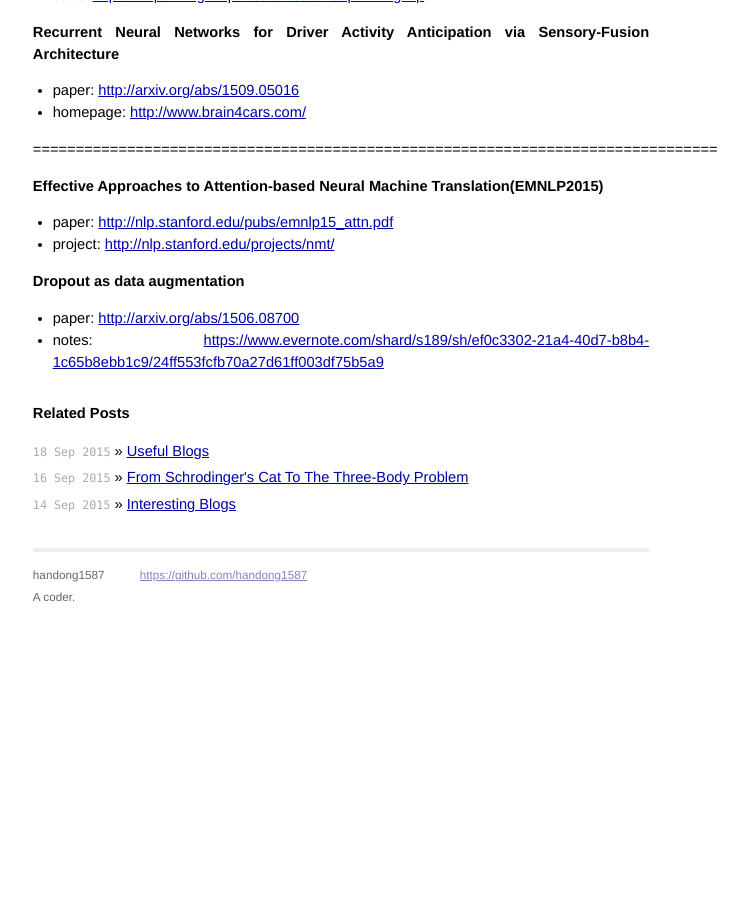
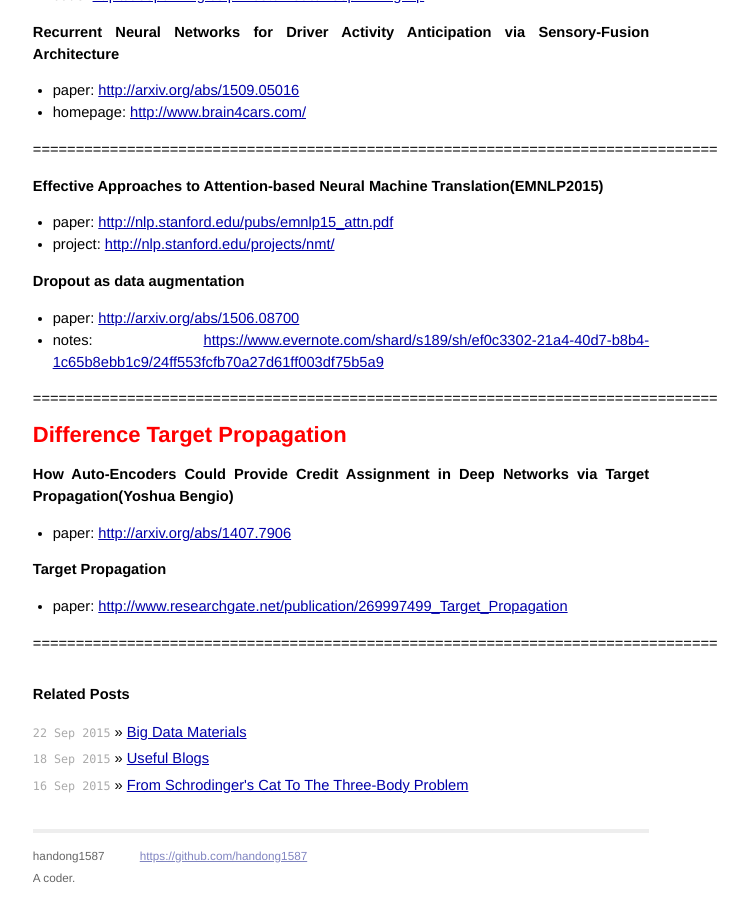
Before and after one commit to handong1587/handong1587.github.io, a Jekyll site: the page built from _posts/deep_learning/2015-08-27-deep-learning-materials.md, in a window 1280 px wide and 900 px high, scrolled down 3229 px. Shown: the whole window, without its empty margins (299-1047 px from the left). Built offline with Jekyll 4.4.1, drawn with Linux system fonts in a browser that asks for light colours; Markdown is read by kramdown in place of the engine named in the settings; comment, search, counter and statistics services are not loaded; before the commit the page ends 3849 px from its top, so only the background shows below that.

Commit message:
update md

```diff
--- a/_posts/deep_learning/2015-08-27-deep-learning-materials.md
+++ b/_posts/deep_learning/2015-08-27-deep-learning-materials.md
@@ -140,3 +140,19 @@ Driving
 
 - paper: [http://arxiv.org/abs/1506.08700](http://arxiv.org/abs/1506.08700)
 - notes: [https://www.evernote.com/shard/s189/sh/ef0c3302-21a4-40d7-b8b4-1c65b8ebb1c9/24ff553fcfb70a27d61ff003df75b5a9](https://www.evernote.com/shard/s189/sh/ef0c3302-21a4-40d7-b8b4-1c65b8ebb1c9/24ff553fcfb70a27d61ff003df75b5a9)
+
+================================================================================
+
+<span style="color: red; font-size: 150%; font-weight: bold;">
+Difference Target Propagation
+</span>
+
+**How Auto-Encoders Could Provide Credit Assignment in Deep Networks via Target Propagation(Yoshua Bengio)**
+
+- paper: [http://arxiv.org/abs/1407.7906](http://arxiv.org/abs/1407.7906)
+
+**Target Propagation**
+
+- paper: [http://www.researchgate.net/publication/269997499_Target_Propagation](http://www.researchgate.net/publication/269997499_Target_Propagation)
+
+================================================================================
```
Also changed, not shown: _posts/big_data/2015-09-22-big-data-materials.md (added, +14 -0 lines), _posts/programming_study/2015-09-09-interesting-projects.md (+4 -0 lines).
